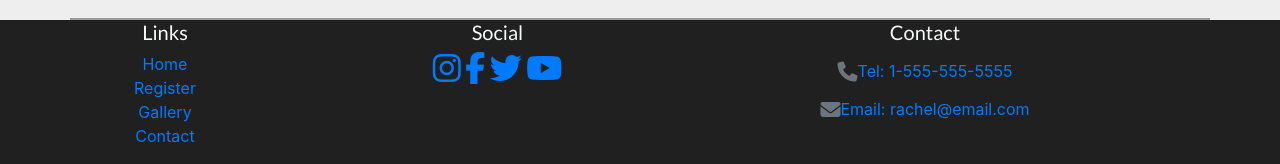
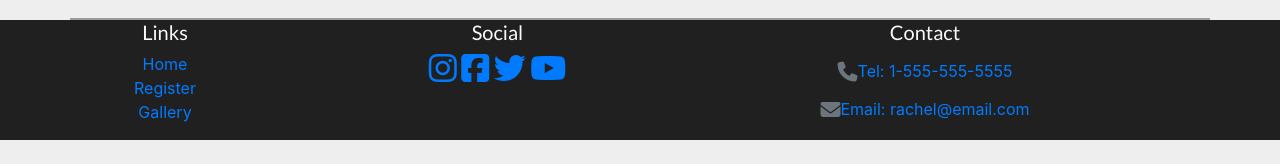
Before and after one commit to kdotelle/reunion, a website: page gallery.html in a window 1280 px wide. Shown: the part 1188-1352 px from the top of the page. After the commit the page ends 1328 px from the top, so only its background shows below. Drawn offline with nearby package versions, Linux system fonts and the light colour scheme.

Commit message:
removed contact from navbar and footer

```diff
--- a/gallery.html
+++ b/gallery.html
@@ -325,7 +325,6 @@
               <li><a href="index.html">Home</a></li>
               <li><a href="#">Register</a></li>
               <li><a href="gallery.html">Gallery</a></li>
-              <li><a href="#">Contact</a></li>
             </ul>
           </div>
           <!--Social Media Links-->
@@ -335,7 +334,7 @@
               <i class="fa fa-instagram fa-2x"> </i>
             </a>
             <a href="https://www.facebook.com/mosleyfamily">
-              <i class="fa fa-facebook fa-2x"> </i>
+              <i class="fa fa-facebook-square fa-2x"> </i>
             </a>
             <a href="http://twitter.com/">
               <i class="fa fa-twitter fa-2x"> </i>
```
Also changed, not shown: index.html (+0 -1 lines), register.html (+0 -1 lines).
